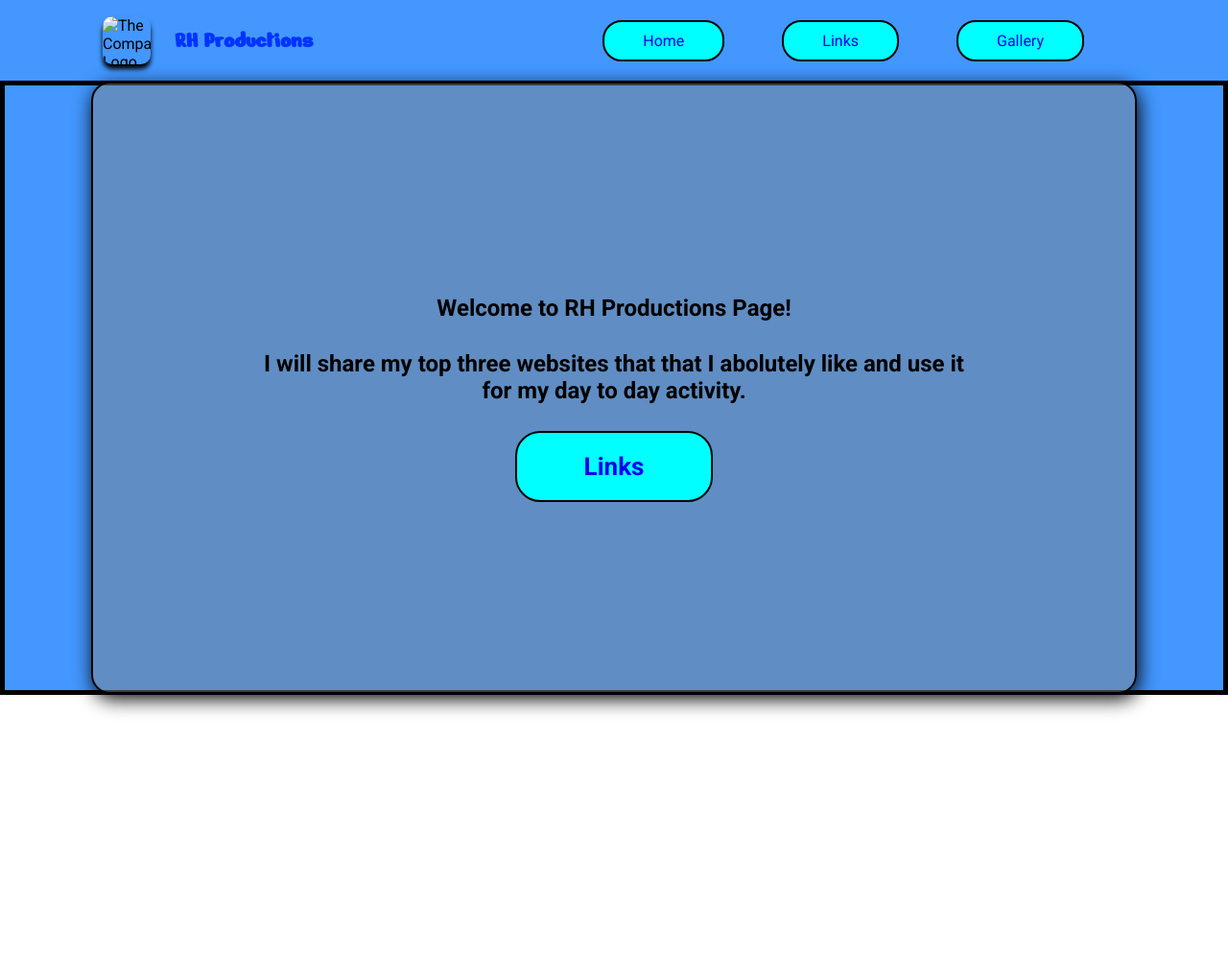
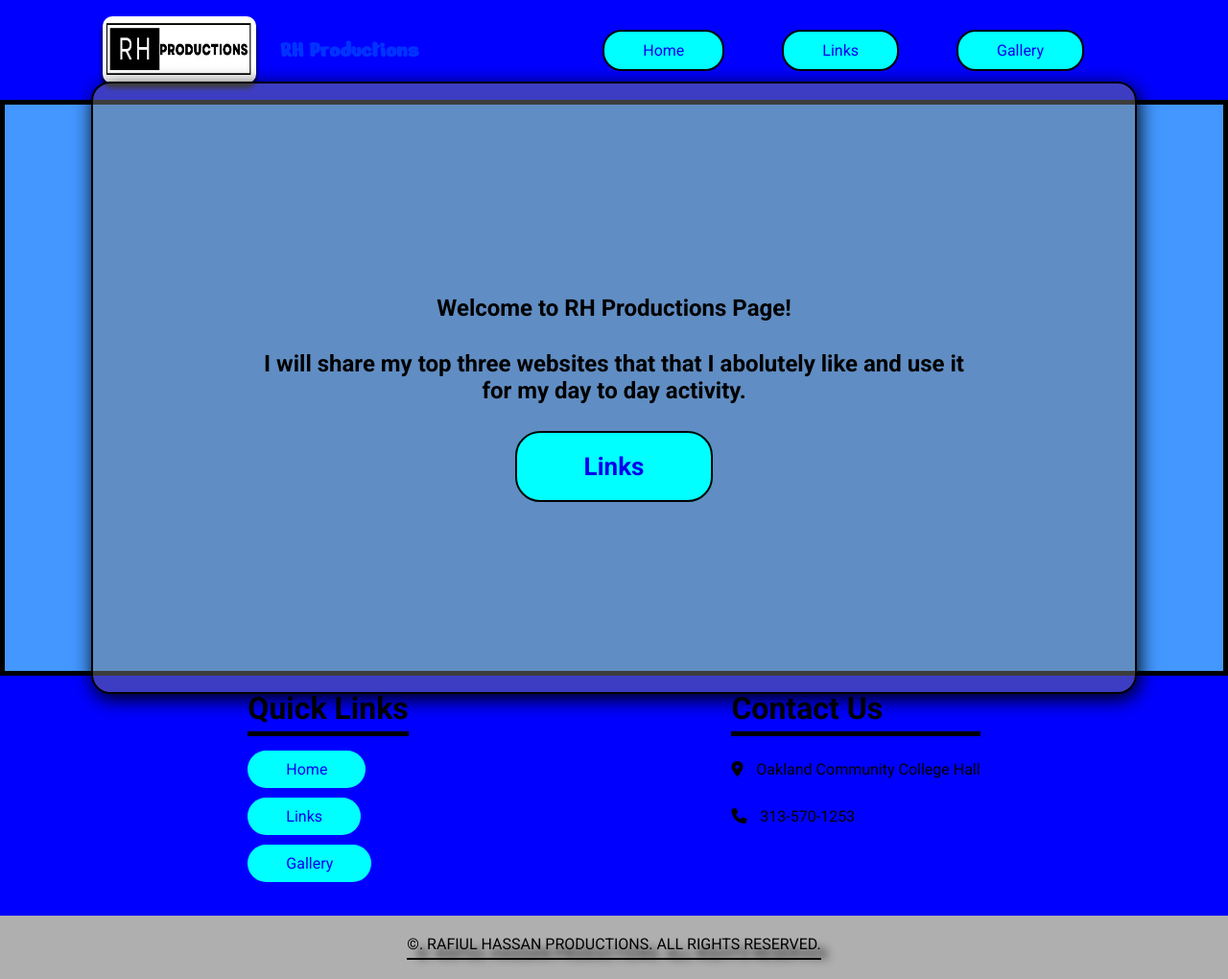
Before and after one commit to hassanrafiul/Html-Projects-1, a plain HTML site: page index.html in a window 1280 px wide. Shown: the whole page at 96% size. Before the commit the page ends 800 px from the top, so only its background shows below. Drawn offline with nearby package versions, Linux system fonts and the light colour scheme.

Commit message:
Updated footer bar

```diff
--- a/index.html
+++ b/index.html
@@ -25,7 +25,7 @@
 
             <figure class="container--navbar-figure">
 
-                <img class="container--navbar-figure-logo" src="" alt="The Company Logo">
+                <img class="container--navbar-figure-logo" src="./assets/logo.jpg" alt="The Company Logo">
 
                 <h1 class="container--navbar-h1">RH Productions</h1>
 
@@ -68,5 +68,51 @@
 
     </main>
 
+
+    <footer class="container--footer">
+        <div class="container-footer-main-wrapper">
+
+            <div class="container--footer-main">
+
+                <h1 class="container--footer-main-h1">Quick Links</h1>
+
+                <ul class="container--footerlinks--ul">
+
+                    <li class="container--footerlinks--li"><a href="index.html"
+                            class="container--footerlinks--a">Home</a>
+                    </li>
+                    <li class="container--footerlinks--li"><a href="index.html"
+                            class="container--footerlinks--a">Links</a>
+                    </li>
+                    <li class="container--footerlinks--li"><a href="index.html"
+                            class="container--footerlinks--a">Gallery</a>
+                    </li>
+
+                </ul>
+
+            </div>
+
+            <div class="container--footer-secondanry">
+                <h1 class="container--footer-main-h1">Contact Us</h1>
+
+                <div class="container--footer-secondanry-icons-1">
+                    <span class="container--footer-secondanry-icon"><i class="fa-sharp fa-solid fa-location-dot"></i></span>
+                    <span class="container--footer-secondanry-icons-addr">Oakland Community College Hall</span>
+                </div>
+
+                <div class="container--footer-secondanry-icons-2">
+                        <span class="container--footer-secondanry-icon"><i class="fa-sharp fa-solid fa-phone"></i></span>
+                    <span class="container--footer-secondanry-icons-addr">313-570-1253</span>
+                </div>
+            </div>
+        </div>
+
+    </footer>
+    <div class="copyright">
+        <p class="copyright-p">&copy. Rafiul Hassan Productions. All rights reserved.</p>
+    </div>
+
+
 </body>
+
 </html>
--- a/style.css
+++ b/style.css
@@ -7,6 +7,7 @@
     --backgorund-color: #0073ffbc;
     --nav-button-color: aqua;
     --home-section-bck-color: rgba(128, 128, 128, 0.473);
+    --nav-footer-bck-color: blue;
 
 
 }
@@ -22,33 +23,13 @@
 }
 
 
-/*
--------icons-------------
-.material-symbols-outlined {
-    font-variation-settings:
-        'FILL' 0,
-        'wght' 400,
-        'GRAD' 0,
-        'opsz' 48
-}
-
-
-.material-symbols-outlined {
-        font-variation-settings:
-        'FILL' 0,
-        'wght' 400,
-        'GRAD' 0,
-        'opsz' 48
-} */
-
-
 .container--nav{
     display: flex;
     justify-content: space-between;
     align-items: center;
-    min-width: 100vw;
+    /* min-width: 100vw; */
     padding: 10px 80px;
-    background-color: var(--backgorund-color);
+    background-color: var(--nav-footer-bck-color);
 
 
 }
@@ -72,8 +53,8 @@
     margin-right: 30px;
 }
 .container--navbar-figure-logo{
-    height: 50px;
-    width: 50px;
+    height: 70px;
+    width: 160px;
     align-items: center;
     border-radius: 10px;
     box-shadow: 0px 5px 5px black;
@@ -129,7 +110,7 @@
 
 .container--main{
     background-color: var(--backgorund-color);
-    height: 80vh;
+    height: 75vh;
     border: 5px solid black;
     display: flex;
     justify-content: center;
@@ -171,3 +152,68 @@
     border-radius: 26px;
 
 }
+.container--footer{
+    background-color: var(--nav-footer-bck-color);
+    padding: 5px 80px;
+
+
+}
+.container-footer-main-wrapper{
+    display: flex;
+    justify-content: space-around;
+    padding: 10px;
+}
+.container--footer-main-h1{
+    padding-bottom: 5px;
+    border-bottom: 5px solid black;
+    margin-bottom: 25px;
+}
+.container--footerlinks--ul{
+    list-style-type: none;
+}
+.container--footerlinks--li{
+    margin-bottom: 30px;
+}
+.container--footerlinks--a{
+    text-decoration: none;
+    padding: 10px 40px;
+    background-color: var(--nav-button-color);
+    margin-bottom: 20px;
+    border-radius: 20px;
+}
+
+
+/* .container--footer-secondanry-icons{
+    display: grid;
+    grid-template-columns: 1fr;
+
+
+
+}
+.fa-location-dot{
+    margin-bottom: 25px;
+} */
+
+.container--footer-secondanry-icons-1{
+    margin-bottom: 30px;
+}
+.container--footer-secondanry-icon{
+    margin-right:10px;
+}
+
+.copyright{
+    display: flex;
+    justify-content: center;
+    align-items: center;
+    padding: 20px 0;
+    background-color: rgba(0, 0, 0, 0.315);
+
+
+}
+.copyright-p{
+    text-transform: uppercase;
+    text-shadow: 10px 10px 8px black;
+    padding-bottom: 5px;
+    border-bottom: 2px solid black;
+
+}
```
Also changed, not shown: assets/RH.png (added), assets/logo.jpg (added).
